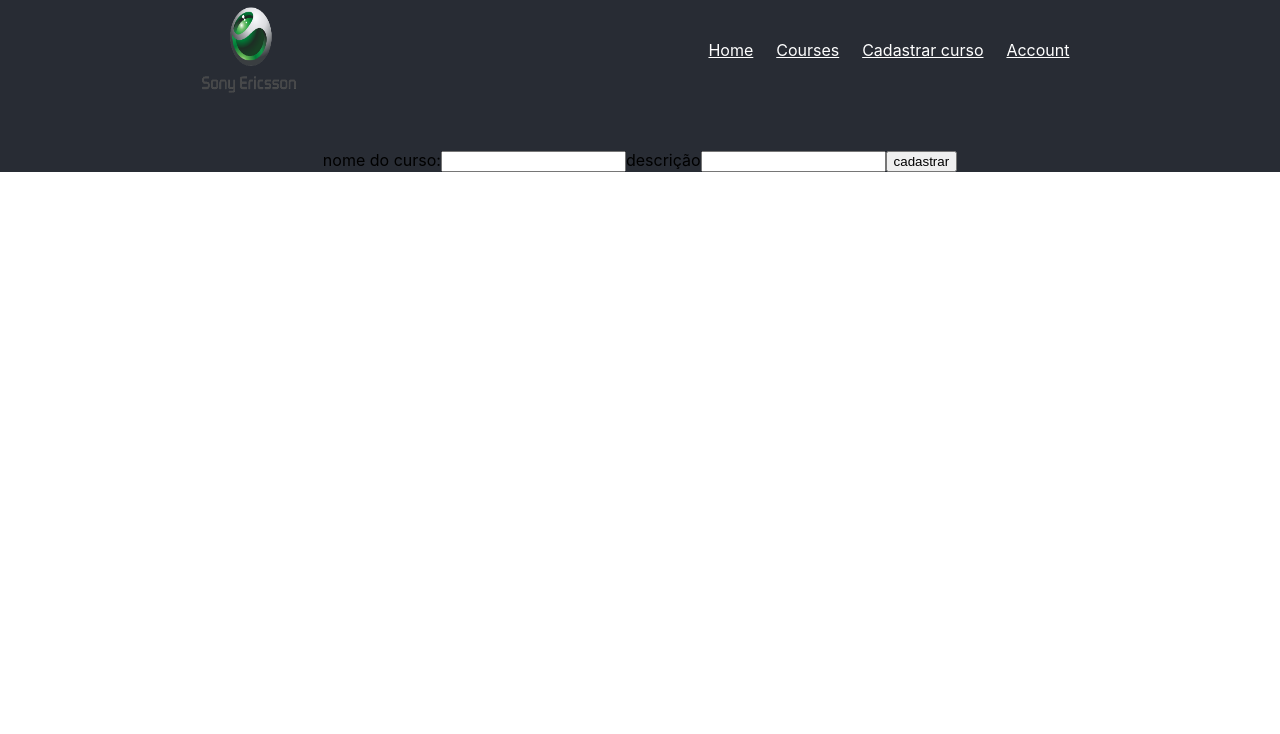
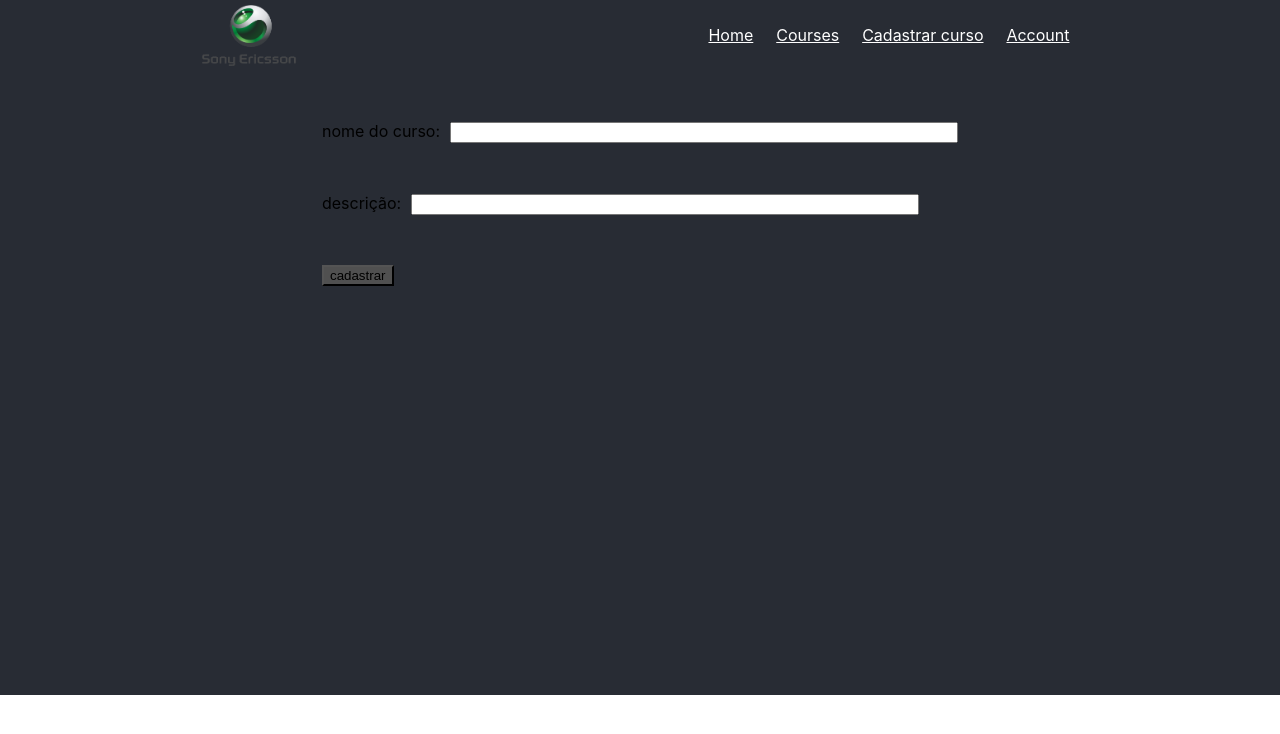
Before and after one commit to joseCorte-exe/flashCardReactJs, a React (Create React App) app: page /cadastro in a window 1280 px wide. Shown: the top 734 px of the page. Built offline with nearby package versions, Linux system fonts and the light colour scheme.

Commit message:
using post method

```diff
--- a/src/App.css
+++ b/src/App.css
@@ -1,4 +1,5 @@
 .App {
   text-align: center;
   background-color: #282c34;
+  min-height: 695px;
 }
--- a/src/components/card/index.css
+++ b/src/components/card/index.css
@@ -1,33 +1,27 @@
-img {
-	width: 100px;
-	height: 100px;
+.card-container{
+    display: flex;
+    justify-content: center;
+    background-color: #4f4f4f;
+    width: 250px;
+    min-height: 300px;
+    margin-right: 50px;
+	margin-bottom: 50px;
 }
 
-.card{
-	display: flex;
-	justify-content: center;
-	flex-direction: column;
-	align-items: center;
-	color: white;
+.card-content {
+    display: flex;
+    flex-direction: column;
+    align-items: center;
+
 }
 
-.content-card {
-	display: flex;
-	flex-direction: row;
-	justify-content: center;
-	flex-wrap: wrap;
-	align-items: center;
-	margin-left: 200px;
-	margin-right: 200px;
+.card-image {
+    background-color: white;
+    height: 150px;
+    width: 150px;
+	border-radius: 6px;
 }
 
-.card-container{
-	display: flex;
-	flex-wrap: wrap;
-	justify-content: center;
-	align-items: center;
+p{
+
 }
-
-p {
-	width: 300px
-}
--- a/src/components/card/index.jsx
+++ b/src/components/card/index.jsx
@@ -8,7 +8,7 @@ import Logo from "../../assets/logoEricsson.png";
 
 import './index.css'
 
-export default function Card() {
+export default function Card(props) {
 
   const [ courses, setCourses ] = useState([]);
 
@@ -19,17 +19,26 @@ export default function Card() {
   }, [])
 
   return (
-    <div className="card-container">
-      <h2>Cursos</h2>
-      <div className="content-card">
-        {courses.map(course => (
-          <div className="card">
-            <span>{ course.nome }</span>
-            <img src={Senai}/>
-            <p>{ course.descricao }</p>
+      <div class='card-container' >
+          <div class='card-content' >
+              <h3>{ props.title }</h3>
+              <div class='card-image' ></div>
+              <footer>
+                  <p>{ props.description }</p>
+              </footer>
           </div>
-        ))}
       </div>
-    </div>
+    // <div className="card-container">
+    //   <h2>Cursos</h2>
+    //   <div className="content-card">
+    //     {courses.map(course => (
+    //       <div className="card">
+    //         <span>{ course.nome }</span>
+    //         <img src={Senai}/>
+    //         <p>{ course.descricao }</p>
+    //       </div>
+    //     ))}
+    //   </div>
+    // </div>
   );
 }
--- a/src/components/courses/index.jsx
+++ b/src/components/courses/index.jsx
@@ -8,25 +8,25 @@ import "./index.css";
 
 export default function Courses() {
 
-    const recipeAuthor = "José";
-    const recipeItem = {
-    title: "Couse: React with the best",
-    date: "32 de julho de 2012",
-    description:
-      "O melhor curso de React com quem sabe pouco de react, se inscreva agora para não perder essa grande oportunidade, que alias unica e exclusiva",
-  };
-
   const api = axios.create({
-    baseURL: "https://flashcard-api-mayck.herokuapp.com/api/colecoes"
+    baseURL: "https://api.github.com",
   });
 
-  const like = 193;
-  const isLiked = true;
+const [ courses, setCourses ] = useState([]);
+
+useEffect(() => {
+fetch('https://flashcard-api-mayck.herokuapp.com/api/colecoes')
+  .then(response => response.json())
+  .then(data => setCourses(data))
+}, [])
 
     return (
         <div className="courses-container">
-            <Card
-          />
+            {
+                courses.map(course => (
+                    <Card title={course.nome} description={course.descricao} />
+                ))
+            }
         </div>
     )
 }
--- a/src/pages/cadastro.jsx
+++ b/src/pages/cadastro.jsx
@@ -31,14 +31,14 @@ export default function Cadastro() {
     }
 
     return(
-        <div>
-            <form onSubmit={(e) => submit(e)}>
+        <div className="cadastro-container">
+            <form onSubmit={(e) => submit(e)} className='form' >
                 <label>
                     nome do curso:
                     <input onChange={(e) => handle(e)} id='name' value={data.name} type='text' name='name' />
                 </label>
                 <label>
-                    descrição
+                    descrição:
                     <input onChange={(e) => handle(e)} id='description' value={data.description} type='text' name='description' />
                 </label>
                 <button>cadastrar</button>
--- a/src/pages/style.css
+++ b/src/pages/style.css
@@ -0,0 +1,23 @@
+.cadastro-container {
+    display: flex;
+    justify-content:center;
+}
+
+form {
+    display: flex;
+    flex-direction: column;
+    align-items: flex-start;
+}
+
+button {
+    background-color:#505050;
+}
+
+label {
+    margin-bottom: 50px;
+}
+
+input {
+    width: 500px;
+    margin-left: 10px;
+}
```
